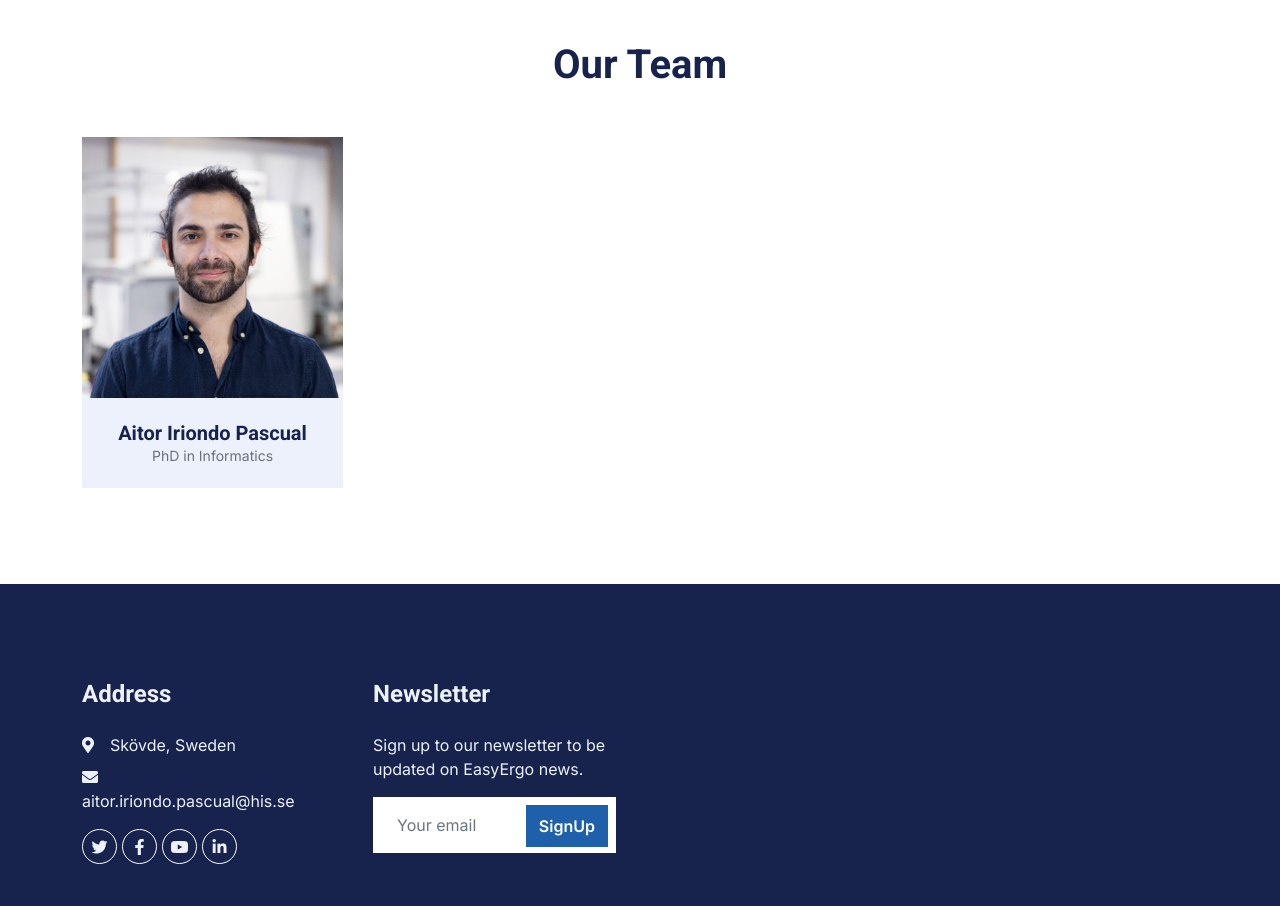
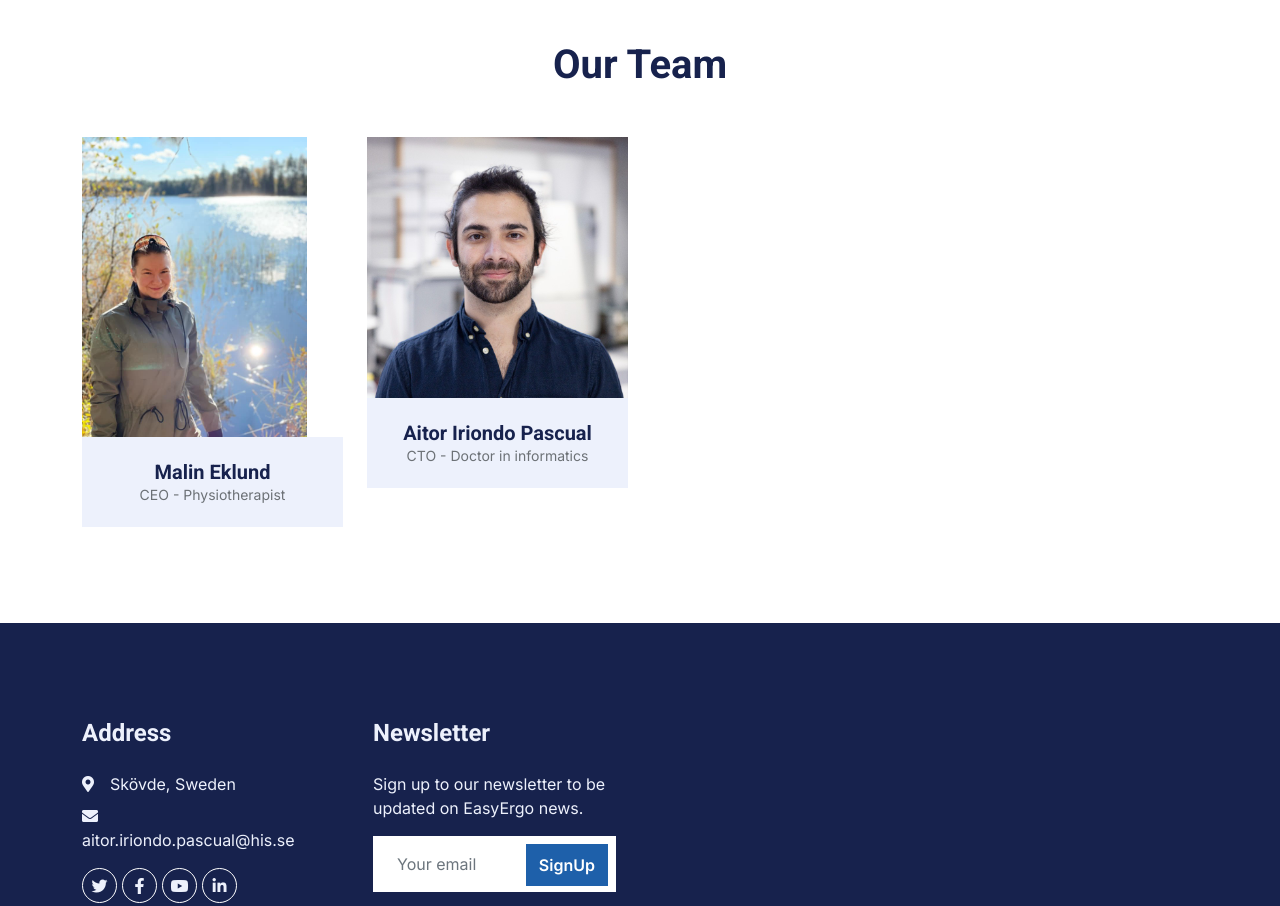
Before and after one commit to AitorIriondo/easy-ergo_website, a plain HTML site: page about.html in a window 1280 px wide. Shown: the part 820-1726 px from the top of the page. Drawn offline with nearby package versions, Linux system fonts and the light colour scheme.

Commit message:
add team member and fixes in indexing

```diff
--- a/about.html
+++ b/about.html
@@ -82,10 +82,10 @@
         </button>
         <div class="collapse navbar-collapse" id="navbarCollapse">
             <div class="navbar-nav me-auto">
-                <a href="index.html" class="nav-item nav-link">Home</a>
-                <a href="contact.html" class="nav-item nav-link">Get EasyErgo</a>
-                <a href="about.html" class="nav-item nav-link active">About us</a>
-                <a href="contact.html" class="nav-item nav-link">Contact</a>
+                    <a href="index.html" class="nav-item nav-link">Home</a>
+                    <a href="about.html" class="nav-item nav-link active">About us</a>
+                    <a href="contact.html" class="nav-item nav-link">Contact</a>
+                    <a href="https://dashboard.easy-ergo.co" class="nav-item nav-link">Dashboard</a>
             </div>
         </div>
     </nav>
@@ -119,6 +119,7 @@
 
 
  <!-- Team Start -->
+
  <div class="container-xxl py-5">
     <div class="container">
         <div class="text-center wow fadeInUp" data-wow-delay="0.1s">
@@ -128,12 +129,30 @@
             <div class="col-lg-3 col-md-6 wow fadeInUp" data-wow-delay="0.1s">
                 <div class="team-item">
                     <div class="position-relative overflow-hidden">
+                        <img class="img-fluid" src="img/team-0.jpg" style="height: 300px; object-fit: cover;" alt="">
+                    </div>
+                    <div class="team-text">
+                        <div class="bg-light">
+                            <h5 class="fw-bold mb-0">Malin Eklund</h5>
+                            <small>CEO - Physiotherapist</small>
+                        </div>
+                        <div class="bg-primary">
+                            <a class="btn btn-square mx-1" href=""><i class="fab fa-facebook-f"></i></a>
+                            <a class="btn btn-square mx-1" href=""><i class="fab fa-twitter"></i></a>
+                            <a class="btn btn-square mx-1" href=""><i class="fab fa-instagram"></i></a>
+                        </div>
+                    </div>
+                </div>
+            </div>
+            <div class="col-lg-3 col-md-6 wow fadeInUp" data-wow-delay="0.1s">
+                <div class="team-item">
+                    <div class="position-relative overflow-hidden">
                         <img class="img-fluid" src="img/team-1.jfif" alt="">
                     </div>
                     <div class="team-text">
                         <div class="bg-light">
                             <h5 class="fw-bold mb-0">Aitor Iriondo Pascual</h5>
-                            <small>PhD in Informatics</small>
+                            <small>CTO - Doctor in informatics</small>
                         </div>
                         <div class="bg-primary">
                             <a class="btn btn-square mx-1" href=""><i class="fab fa-facebook-f"></i></a>
```
Also changed, not shown: contact.html (+1 -1 lines), index.html (+0 -1 lines), img/team-0.jpg (added).
